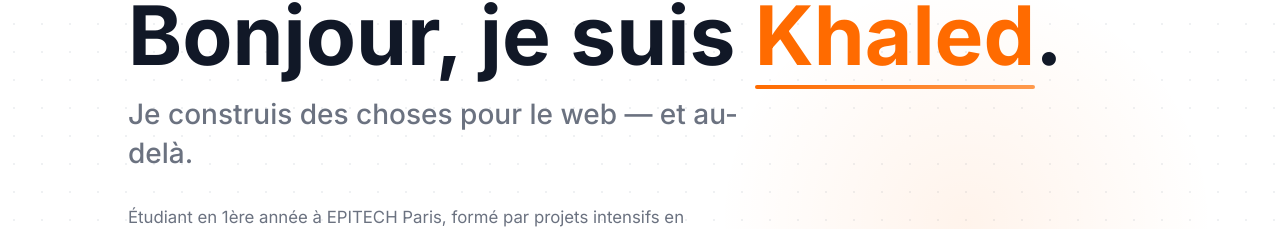
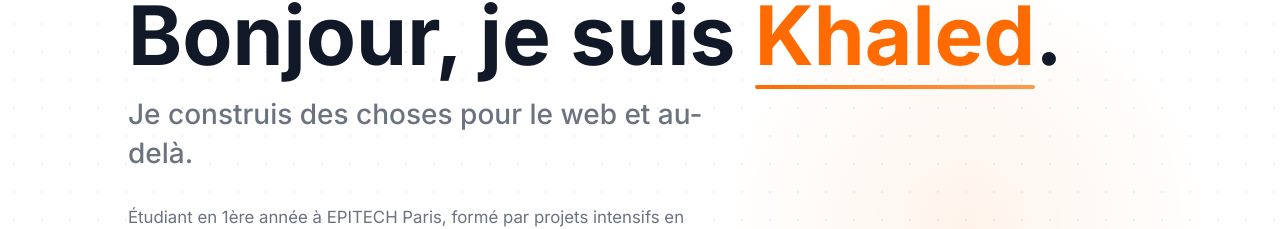
Before and after one commit to arayed-khaled2/portfolio, a React (Vite) app: page / in a window 1280 px wide. Shown: the part 186-415 px from the top of the page. Built offline with nearby package versions, Linux system fonts and the light colour scheme.

Commit message:
remove dash in hero subtitle

```diff
--- a/src/components/Hero.jsx
+++ b/src/components/Hero.jsx
@@ -46,7 +46,7 @@ export default function Hero() {
         </h1>
 
         <h2 style={{ fontSize: 'clamp(18px, 3vw, 28px)', fontWeight: 500, color: '#6b7280', marginBottom: '1.75rem', lineHeight: 1.4, maxWidth: '620px' }}>
-          Je construis des choses pour le web — et au-delà.
+          Je construis des choses pour le web et au-delà.
         </h2>
 
         <p style={{ color: '#6b7280', maxWidth: '580px', lineHeight: 1.8, fontSize: '1.05rem', marginBottom: '2.5rem' }}>
```
